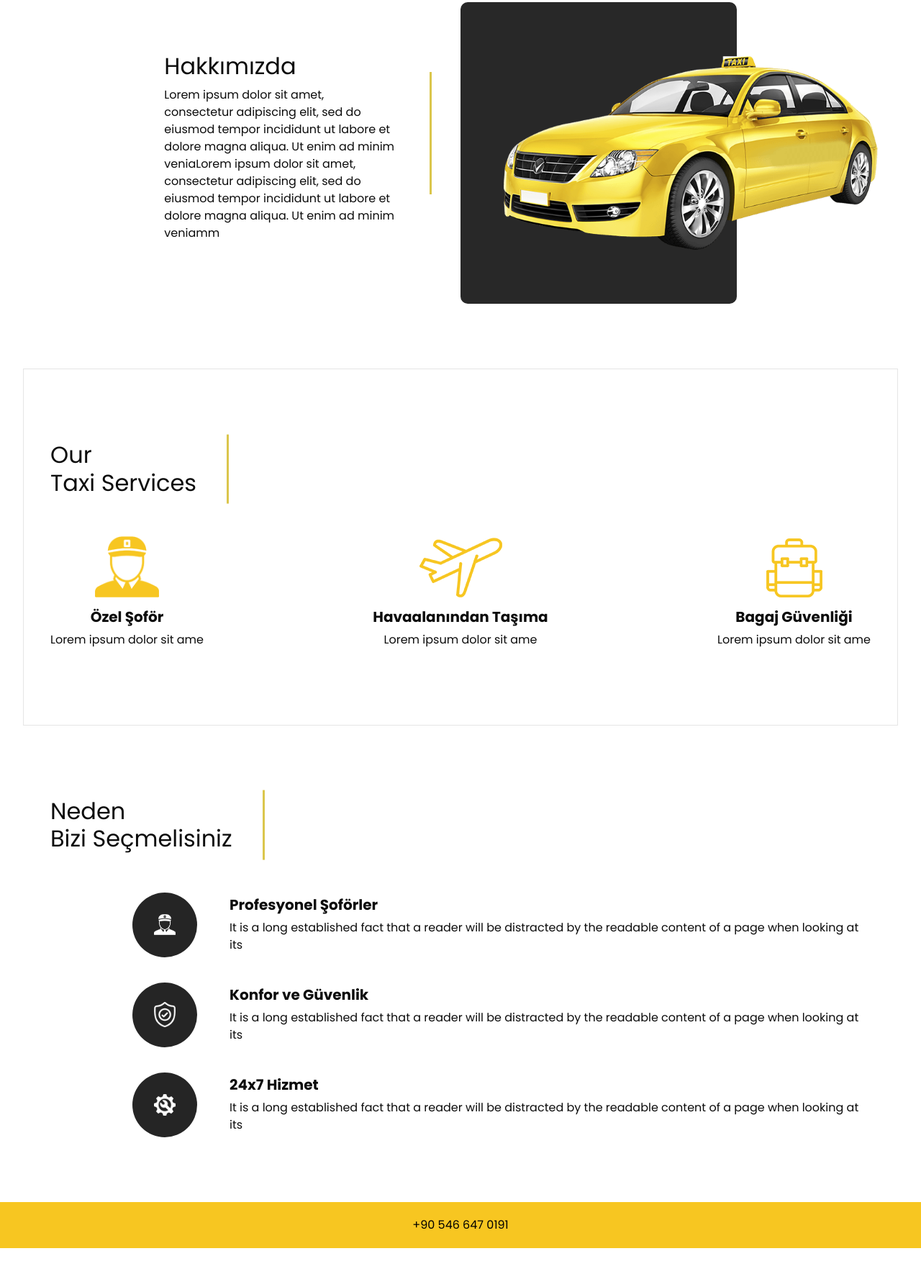
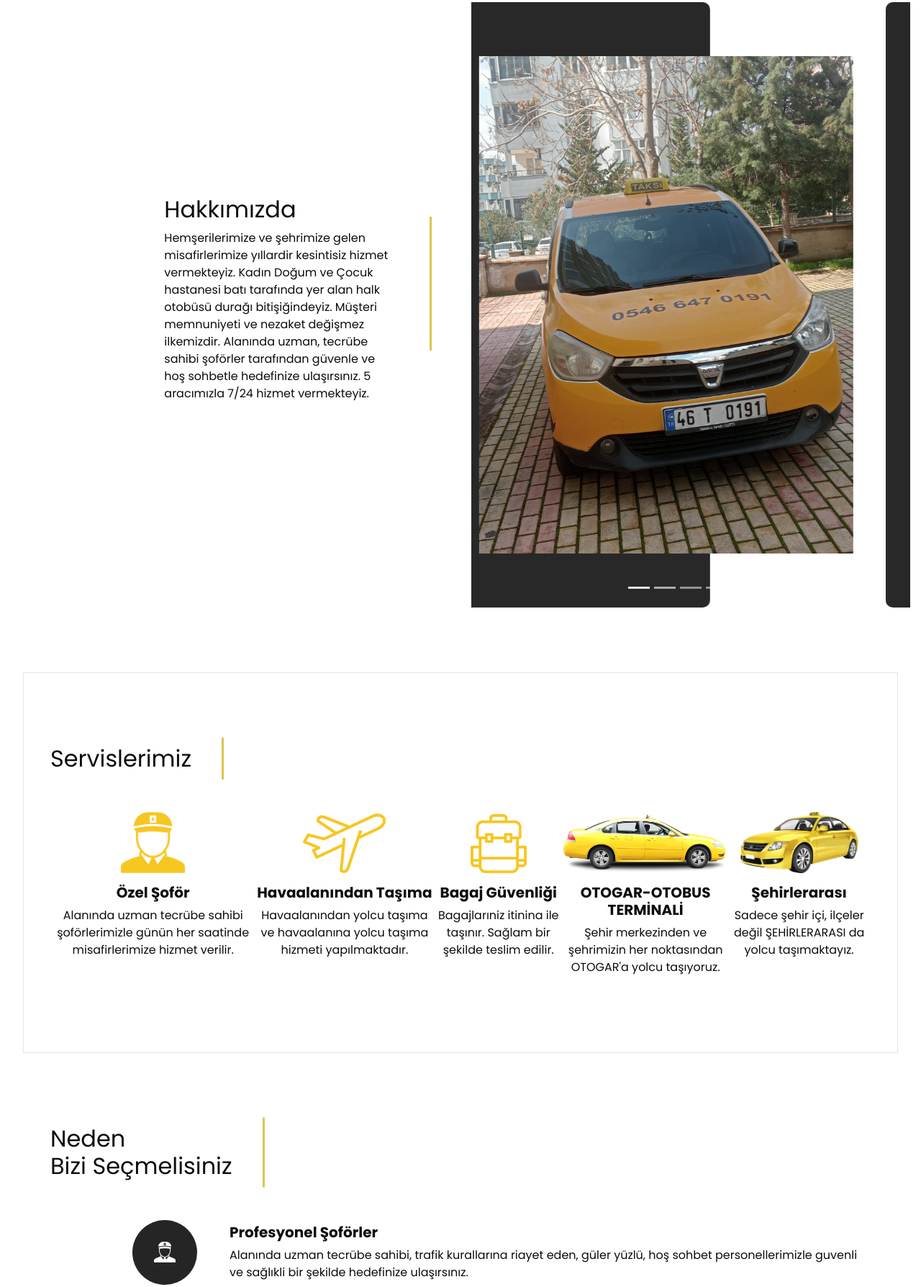
Before and after one commit to hamzayldzz/ercantaksi, a plain HTML site: page index.html in a window 1280 px wide. Shown: the part 887-2675 px from the top of the page at 72% size. Before the commit the page ends 2621 px from the top, so only its background shows below. Drawn offline with nearby package versions, Linux system fonts and the light colour scheme.

Commit message:
new comit last update

```diff
--- a/css/style.css
+++ b/css/style.css
@@ -107,6 +107,9 @@ body {
   margin: 10px 20px;
   padding: 0;
   color: #282828;
+  border: solid 2px yellow;
+  background: #dbc64c;
+  border-radius: 10px;
   text-align: center;
   position: relative;
   text-transform: uppercase;
@@ -243,13 +246,14 @@ a:focus {
   display: inline-block;
   padding: 8px 30px;
   border: 1px solid #0b0b0a;
+  border-radius: 10px;
   background-color: transparent;
   color: #0b0b0a;
 }
 
 .slider_section .box .btn-box a:hover {
   background-color: #0b0b0a;
-  color: #ffffff;
+  color: yellow;
 }
 
 .slider_section .slider_form {
--- a/index.html
+++ b/index.html
@@ -10,11 +10,19 @@
       content="width=device-width, initial-scale=1, shrink-to-fit=no"
     />
     <!-- Site Metas -->
-    <meta name="keywords" content="" />
-    <meta name="description" content="" />
-    <meta name="author" content="" />
+    <meta
+      name="keywords"
+      content=" kahramanmaraş taksi, çocuk hastanesi taksi, binevler taksi, kahramanmaraş havaalanı taksi, kahramanmaraş otogar taksi, kahramanmaraş şehirlerarası taksi, maraş taksi,"
+    />
+    <meta
+      name="description"
+      content="Kahramanmaraş'ta 7/24 hizmet veren Çocuk Hastanesi taksi"
+    />
+    <meta name="author" content="ErcanTaksi" />
 
-    <title>Urotaxi</title>
+    <title>ErcanTaksi</title>
+    <link href="images/about-img.png" rel="icon" />
+    <link href="images/about-img.png" rel="apple-touch-icon" />
 
     <!-- slider stylesheet -->
     <link
@@ -45,7 +53,7 @@
         <div class="container-fluid">
           <nav class="navbar navbar-expand-lg custom_nav-container">
             <a class="navbar-brand" href="index.html">
-              <span> Urotaxi </span>
+              <span> Ercan Taksİ </span>
             </a>
             <button
               class="navbar-toggler"
@@ -103,7 +111,7 @@
                   class="carousel slide"
                   data-ride="carousel"
                 >
-                  <ol class="carousel-indicators">
+                  <!-- <ol class="carousel-indicators">
                     <li
                       data-target="#carouselExampleIndicators"
                       data-slide-to="0"
@@ -125,7 +133,7 @@
                       data-target="#carouselExampleIndicators"
                       data-slide-to="4"
                     ></li>
-                  </ol>
+                  </ol> -->
                   <div class="carousel-inner">
                     <div class="carousel-item active">
                       <div class="img-box">
@@ -183,17 +191,77 @@
             <div class="detail-box">
               <h2>Hakkımızda <br /></h2>
               <p>
-                Lorem ipsum dolor sit amet, consectetur adipiscing elit, sed do
-                eiusmod tempor incididunt ut labore et dolore magna aliqua. Ut
-                enim ad minim veniaLorem ipsum dolor sit amet, consectetur
-                adipiscing elit, sed do eiusmod tempor incididunt ut labore et
-                dolore magna aliqua. Ut enim ad minim veniamm
+                Hemşerilerimize ve şehrimize gelen misafirlerimize yıllardir
+                kesintisiz hizmet vermekteyiz. Kadın Doğum ve Çocuk hastanesi
+                batı tarafında yer alan halk otobüsü durağı bitişiğindeyiz.
+                Müşteri memnuniyeti ve nezaket değişmez ilkemizdir. Alanında
+                uzman, tecrübe sahibi şoförler tarafından güvenle ve hoş
+                sohbetle hedefinize ulaşırsınız. 5 aracımızla 7/24 hizmet
+                vermekteyiz.
               </p>
             </div>
           </div>
           <div class="col-md-6">
-            <div class="img-box">
-              <img src="images/about-img.png" alt="" />
+            <!-- <div class="img-box">
+              <img src="taksi3.jpeg" alt="" />
+            </div> -->
+            <div class="box">
+              <div
+                id="carouselExampleIndicatorss"
+                class="carousel slide"
+                data-ride="carousel"
+              >
+                <ol class="carousel-indicators">
+                  <li
+                    data-target="#carouselExampleIndicatorss"
+                    data-slide-to="0"
+                    class="active"
+                  ></li>
+                  <li
+                    data-target="#carouselExampleIndicatorss"
+                    data-slide-to="1"
+                  ></li>
+                  <li
+                    data-target="#carouselExampleIndicatorss"
+                    data-slide-to="2"
+                  ></li>
+                  <li
+                    data-target="#carouselExampleIndicatorss"
+                    data-slide-to="3"
+                  ></li>
+                  <li
+                    data-target="#carouselExampleIndicatorss"
+                    data-slide-to="4"
+                  ></li>
+                </ol>
+                <div class="carousel-inner">
+                  <div class="carousel-item active">
+                    <div class="img-box">
+                      <img src="./taksi.jpeg" alt="" />
+                    </div>
+                  </div>
+                  <div class="carousel-item">
+                    <div class="img-box">
+                      <img src="./taksi2.jpeg" alt="" />
+                    </div>
+                  </div>
+                  <div class="carousel-item">
+                    <div class="img-box">
+                      <img src="taksi3.jpeg" alt="" />
+                    </div>
+                  </div>
+                  <div class="carousel-item">
+                    <div class="img-box">
+                      <img src="taksi4.jpeg" alt="" />
+                    </div>
+                  </div>
+                  <div class="carousel-item">
+                    <div class="img-box">
+                      <img src="taksi1.jpeg" alt="" />
+                    </div>
+                  </div>
+                </div>
+              </div>
             </div>
           </div>
         </div>
@@ -207,10 +275,7 @@
     <section class="service_section layout_padding" id="service">
       <div class="container">
         <div class="heading_container">
-          <h2>
-            Our <br />
-            Taxi Services
-          </h2>
+          <h2>Servislerimiz</h2>
         </div>
         <div class="service_container">
           <div class="box">
@@ -219,7 +284,10 @@
             </div>
             <div class="detail-box">
               <h5>Özel Şoför</h5>
-              <p>Lorem ipsum dolor sit ame</p>
+              <p>
+                Alanında uzman tecrübe sahibi şoförlerimizle günün her saatinde
+                misafirlerimize hizmet verilir.
+              </p>
             </div>
           </div>
           <div class="box">
@@ -228,7 +296,10 @@
             </div>
             <div class="detail-box">
               <h5>Havaalanından Taşıma</h5>
-              <p>Lorem ipsum dolor sit ame</p>
+              <p>
+                Havaalanından yolcu taşıma ve havaalanına yolcu taşıma hizmeti
+                yapılmaktadır.
+              </p>
             </div>
           </div>
           <div class="box">
@@ -237,7 +308,34 @@
             </div>
             <div class="detail-box">
               <h5>Bagaj Güvenliği</h5>
-              <p>Lorem ipsum dolor sit ame</p>
+              <p>
+                Bagajlarıniz itinina ile taşınır. Sağlam bir şekilde teslim
+                edilir.
+              </p>
+            </div>
+          </div>
+          <div class="box">
+            <div class="img-box">
+              <img src="images/slider-img.png" alt="" />
+            </div>
+            <div class="detail-box">
+              <h5>OTOGAR-OTOBUS TERMİNALİ</h5>
+              <p>
+                Şehir merkezinden ve şehrimizin her noktasından OTOGAR'a yolcu
+                taşıyoruz.
+              </p>
+            </div>
+          </div>
+          <div class="box">
+            <div class="img-box">
+              <img src="images/about-img.png" alt="" />
+            </div>
+            <div class="detail-box">
+              <h5>Şehirlerarası</h5>
+              <p>
+                Sadece şehir içi, ilçeler değil ŞEHİRLERARASI da yolcu
+                taşımaktayız.
+              </p>
             </div>
           </div>
         </div>
@@ -265,11 +363,13 @@
             <div class="detail-box">
               <h5>Profesyonel Şoförler</h5>
               <p>
-                It is a long established fact that a reader will be distracted
-                by the readable content of a page when looking at its
+                Alanında uzman tecrübe sahibi, trafik kurallarına riayet eden,
+                güler yüzlü, hoş sohbet personellerimizle guvenli ve sağlıkli
+                bir şekilde hedefinize ulaşırsınız.
               </p>
             </div>
           </div>
+
           <div class="box">
             <div class="img-box">
               <img src="images/shield-white.png" alt="" class="img-1" />
@@ -278,11 +378,12 @@
             <div class="detail-box">
               <h5>Konfor ve Güvenlik</h5>
               <p>
-                It is a long established fact that a reader will be distracted
-                by the readable content of a page when looking at its
+                Araçlarımız yüksek modeller olup Tüm araçlarımızda yeteri kadar
+                hava yastığı mevcuttur.
               </p>
             </div>
           </div>
+
           <div class="box">
             <div class="img-box">
               <img
@@ -297,10 +398,11 @@
               />
             </div>
             <div class="detail-box">
-              <h5>24x7 Hizmet</h5>
+              <h5>24x7 Hizmet & Araç Seçenekleri</h5>
+              <p>Araçlarımızla 7 gün 24 saat kesintisiz hizmet vermekteyiz.</p>
               <p>
-                It is a long established fact that a reader will be distracted
-                by the readable content of a page when looking at its
+                Araçlarımız standart taksinin yanında GENİŞ AİLELER VE FAZLA
+                EŞYASI OLANLAR İÇİN 7 KİŞİLİK ARACIMIZ mevcuttur.
               </p>
             </div>
           </div>
```
Also changed, not shown: taksi.jpeg (added), taksi1.jpeg (added), taksi2.jpeg (added), taksi3.jpeg (added), taksi4.jpeg (added).
